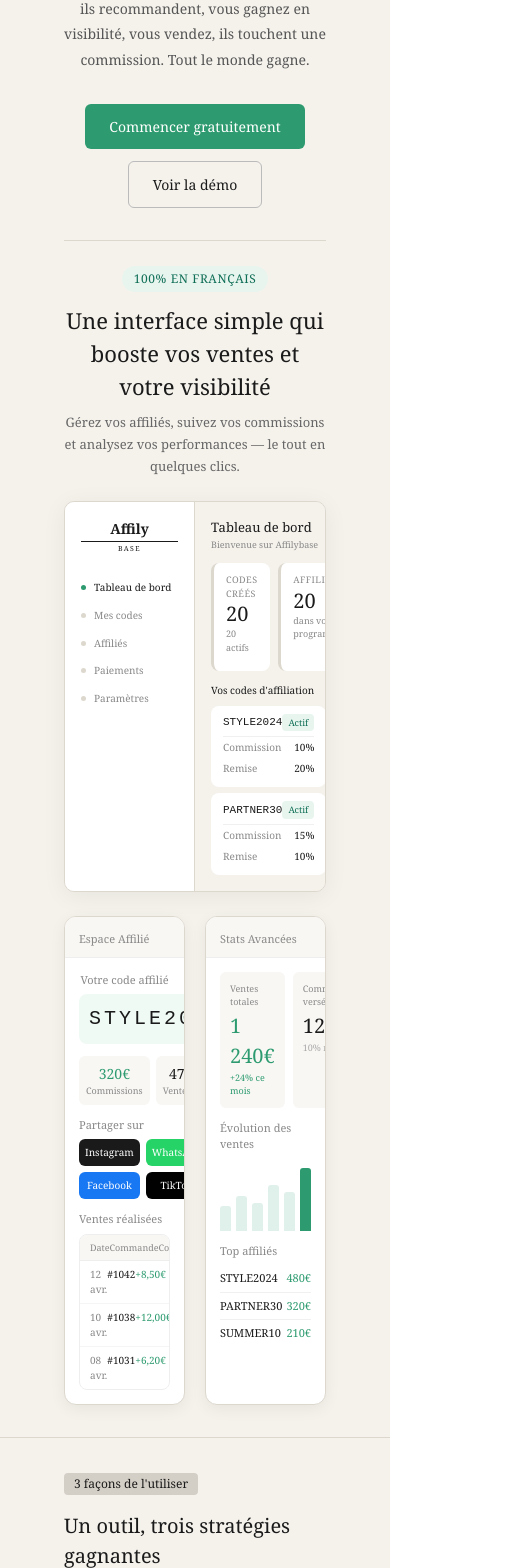
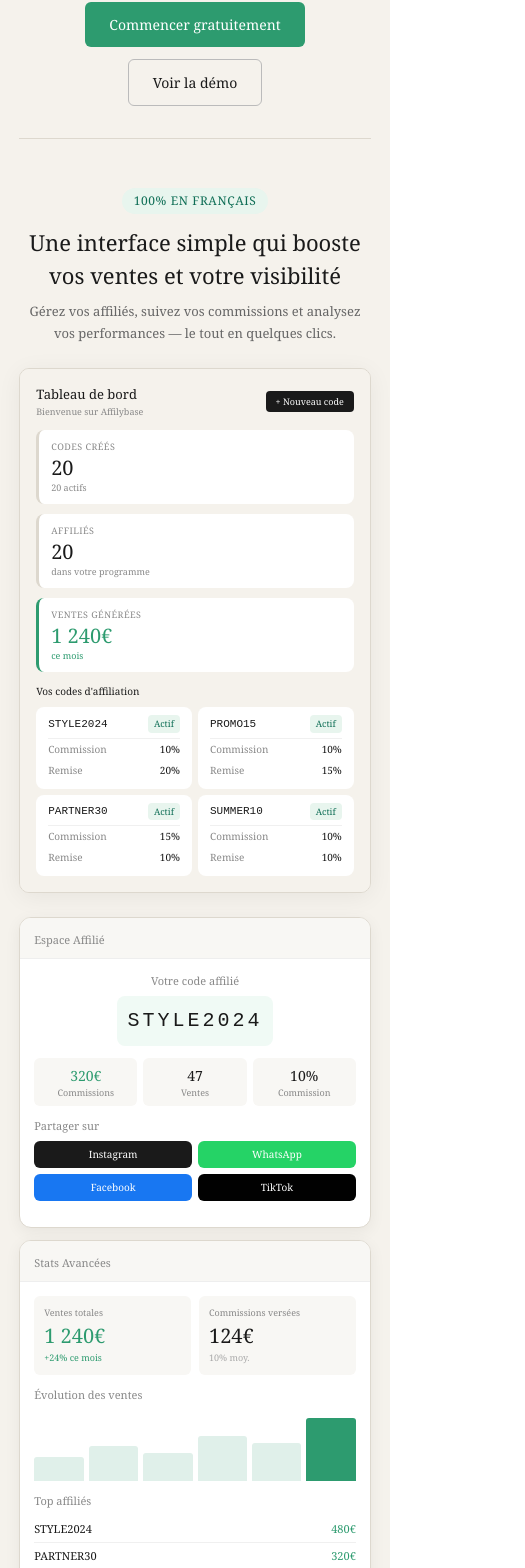
Before and after one commit to ukpt/affilybase, a Next.js app: page /landing in a window 390 px wide. Shown: the part 422-1990 px from the top of the page, 525 px wide, since content can reach past the window. Built offline with nearby package versions, Linux system fonts and the light colour scheme.

Commit message:
fix landing page responsive mobile

```diff
--- a/app/landing/page.tsx
+++ b/app/landing/page.tsx
@@ -2,8 +2,35 @@ export default function Landing() {
   return (
     <main style={{ fontFamily: 'Georgia, serif', maxWidth: '100%', margin: '0', background: '#F5F2EC', color: '#1a1a1a', minHeight: '100vh' }}>
 
+      <style>{`
+        .landing-pad { padding: 2rem 4rem; }
+        .landing-nav { padding: 1rem 4rem; }
+        .landing-hr { margin: 0 4rem; }
+        .grid-4 { display: grid; grid-template-columns: repeat(4,1fr); gap: 10px; }
+        .grid-3 { display: grid; grid-template-columns: repeat(3,1fr); gap: 12px; }
+        .grid-2 { display: grid; grid-template-columns: 1fr 1fr; gap: 20px; }
+        .grid-2-small { display: grid; grid-template-columns: 1fr 1fr; gap: 6px; }
+        .dashboard-wrap { margin: 0 4rem 1.5rem; display: flex; }
+        .hero-pad { padding: 3rem 4rem 0; text-align: center; }
+        .dashboard-hr { border: none; border-top: 0.5px solid #ddd8ce; margin: 0 4rem 1.5rem; }
+
+        @media (max-width: 768px) {
+          .landing-pad { padding: 1.5rem 1.2rem; }
+          .landing-nav { padding: 1rem 1.2rem; }
+          .landing-hr { margin: 0 1.2rem; }
+          .grid-4 { grid-template-columns: 1fr 1fr; gap: 8px; }
+          .grid-3 { grid-template-columns: 1fr; gap: 10px; }
+          .grid-2 { grid-template-columns: 1fr; gap: 12px; }
+          .grid-2-small { grid-template-columns: 1fr 1fr; gap: 6px; }
+          .dashboard-wrap { margin: 0 1.2rem 1.5rem; flex-direction: column; }
+          .hero-pad { padding: 2rem 1.2rem 0; }
+          .dashboard-hr { margin: 0 1.2rem 1.5rem; }
+          .hide-mobile { display: none; }
+        }
+      `}</style>
+
       {/* NAV */}
-      <nav style={{ display: 'flex', alignItems: 'center', justifyContent: 'space-between', padding: '1rem 4rem', borderBottom: '0.5px solid #ddd8ce' }}>
+      <nav className="landing-nav" style={{ display: 'flex', alignItems: 'center', justifyContent: 'space-between', borderBottom: '0.5px solid #ddd8ce' }}>
         <div style={{ display: 'flex', flexDirection: 'column', alignItems: 'center', lineHeight: 1 }}>
           <span style={{ fontSize: '22px', fontWeight: 700, letterSpacing: '0.04em' }}>Affily</span>
           <div style={{ width: '100%', height: '1px', background: '#1a1a1a', margin: '3px 0' }} />
@@ -16,7 +43,7 @@ export default function Landing() {
       </nav>
 
       {/* HERO */}
-      <div style={{ padding: '3rem 4rem 0', textAlign: 'center' }}>
+      <div className="hero-pad">
         <span style={{ display: 'inline-block', background: '#e0ede7', color: '#1a6645', fontSize: '12px', padding: '4px 14px', borderRadius: '20px', marginBottom: '1.2rem' }}>Compatible Shopify</span>
         <h1 style={{ fontSize: '30px', fontWeight: 400, lineHeight: 1.4, marginBottom: '1rem' }}>
           Boostez vos ventes Shopify<br />avec vos <span style={{ background: '#d4cfc6', padding: '2px 10px', borderRadius: '4px' }}>Partenaires</span>
@@ -31,16 +58,16 @@ export default function Landing() {
       </div>
 
       {/* DASHBOARD VISUEL */}
-      <hr style={{ border: 'none', borderTop: '0.5px solid #ddd8ce', margin: '0 4rem 1.5rem' }} />
-      <div style={{ textAlign: 'center', padding: '0 4rem 1.5rem' }}>
+      <hr className="dashboard-hr" />
+      <div className="landing-pad" style={{ textAlign: 'center', paddingBottom: '1.5rem' }}>
         <span style={{ display: 'inline-block', background: '#e8f5ee', color: '#0F6E56', fontSize: '12px', fontWeight: 500, padding: '4px 12px', borderRadius: '20px', marginBottom: '0.75rem', letterSpacing: '0.05em' }}>100% EN FRANÇAIS</span>
         <h2 style={{ fontSize: '22px', fontWeight: 400, marginBottom: '0.5rem' }}>Une interface simple qui booste vos ventes et votre visibilité</h2>
         <p style={{ fontSize: '13px', color: '#666', lineHeight: 1.7 }}>Gérez vos affiliés, suivez vos commissions et analysez vos performances — le tout en quelques clics.</p>
       </div>
 
       {/* Dashboard vendeur */}
-      <div style={{ margin: '0 4rem 1.5rem', border: '0.5px solid #ddd8ce', borderRadius: '10px', overflow: 'hidden', display: 'flex', boxShadow: '0 4px 24px rgba(0,0,0,0.06)' }}>
-        <div style={{ width: '130px', background: '#fff', borderRight: '0.5px solid #ddd8ce', padding: '1rem 0', flexShrink: 0 }}>
+      <div className="dashboard-wrap" style={{ border: '0.5px solid #ddd8ce', borderRadius: '10px', overflow: 'hidden', boxShadow: '0 4px 24px rgba(0,0,0,0.06)' }}>
+        <div className="hide-mobile" style={{ width: '130px', background: '#fff', borderRight: '0.5px solid #ddd8ce', padding: '1rem 0', flexShrink: 0 }}>
           <div style={{ display: 'flex', flexDirection: 'column', alignItems: 'center', marginBottom: '1.2rem', padding: '0 1rem' }}>
             <span style={{ fontSize: '14px', fontWeight: 700 }}>Affily</span>
             <div style={{ width: '100%', height: '1px', background: '#1a1a1a', margin: '2px 0' }} />
@@ -61,9 +88,7 @@ export default function Landing() {
             </div>
             <span style={{ background: '#1a1a1a', color: '#fff', borderRadius: '4px', padding: '4px 10px', fontSize: '9px' }}>+ Nouveau code</span>
           </div>
-
-          {/* Stats cards améliorées */}
-          <div style={{ display: 'grid', gridTemplateColumns: 'repeat(3,1fr)', gap: '8px', marginBottom: '0.75rem' }}>
+          <div className="grid-3" style={{ marginBottom: '0.75rem' }}>
             {[
               { label: 'Codes créés', val: '20', sub: '20 actifs', green: false },
               { label: 'Affiliés', val: '20', sub: 'dans votre programme', green: false },
@@ -76,11 +101,8 @@ export default function Landing() {
               </div>
             ))}
           </div>
-
           <div style={{ fontSize: '10px', fontWeight: 500, marginBottom: '0.5rem' }}>Vos codes d'affiliation</div>
-
-          {/* Code cards améliorées */}
-          <div style={{ display: 'grid', gridTemplateColumns: '1fr 1fr', gap: '6px' }}>
+          <div className="grid-2-small">
             {[['STYLE2024', '10%', '20%'], ['PROMO15', '10%', '15%'], ['PARTNER30', '15%', '10%'], ['SUMMER10', '10%', '10%']].map(([code, comm, remise], i) => (
               <div key={i} style={{ background: '#fff', borderRadius: '8px', padding: '8px 12px' }}>
                 <div style={{ display: 'flex', justifyContent: 'space-between', alignItems: 'center', marginBottom: '5px' }}>
@@ -89,11 +111,11 @@ export default function Landing() {
                 </div>
                 <div style={{ display: 'flex', justifyContent: 'space-between', padding: '3px 0', borderTop: '0.5px solid #f0f0f0' }}>
                   <span style={{ fontSize: '10px', color: '#888' }}>Commission</span>
-                  <span style={{ fontSize: '10px', fontWeight: 500, color: '#1a1a1a' }}>{comm}</span>
+                  <span style={{ fontSize: '10px', fontWeight: 500 }}>{comm}</span>
                 </div>
                 <div style={{ display: 'flex', justifyContent: 'space-between', padding: '3px 0' }}>
                   <span style={{ fontSize: '10px', color: '#888' }}>Remise</span>
-                  <span style={{ fontSize: '10px', fontWeight: 500, color: '#1a1a1a' }}>{remise}</span>
+                  <span style={{ fontSize: '10px', fontWeight: 500 }}>{remise}</span>
                 </div>
               </div>
             ))}
@@ -102,8 +124,8 @@ export default function Landing() {
       </div>
 
       {/* 2 écrans alignés */}
-      <div style={{ margin: '0 4rem 2rem', display: 'grid', gridTemplateColumns: '1fr 1fr', gap: '20px' }}>
-
+      <div className="landing-pad" style={{ paddingTop: 0 }}>
+        <div className="grid-2">
           {/* Espace affilié */}
           <div style={{ background: '#fff', borderRadius: '12px', border: '0.5px solid #ddd8ce', overflow: 'hidden', boxShadow: '0 4px 16px rgba(0,0,0,0.06)' }}>
             <div style={{ background: '#f8f7f4', padding: '8px 14px', borderBottom: '0.5px solid #eee' }}>
@@ -128,21 +150,6 @@ export default function Landing() {
               <div style={{ display: 'grid', gridTemplateColumns: '1fr 1fr', gap: '6px', marginBottom: '12px' }}>
                 {[['Instagram', '#1a1a1a'], ['WhatsApp', '#25D366'], ['Facebook', '#1877F2'], ['TikTok', '#010101']].map(([label, bg], i) => (
                   <div key={i} style={{ background: bg, color: 'white', borderRadius: '6px', padding: '6px', textAlign: 'center', fontSize: '10px' }}>{label}</div>
-              ))}
-            </div>
-            <div style={{ fontSize: '11px', color: '#888', marginBottom: '6px' }}>Ventes réalisées</div>
-            <div style={{ background: 'white', border: '0.5px solid #eee', borderRadius: '8px', overflow: 'hidden' }}>
-              <div style={{ display: 'grid', gridTemplateColumns: '1fr 1fr 1fr', padding: '6px 10px', background: '#f8f7f4', borderBottom: '0.5px solid #eee' }}>
-                {['Date', 'Commande', 'Commission'].map((h, i) => (
-                  <span key={i} style={{ fontSize: '9px', color: '#888', textAlign: i === 2 ? 'right' : 'left' }}>{h}</span>
-                ))}
-              </div>
-              {[['12 avr.', '#1042', '+8,50€'], ['10 avr.', '#1038', '+12,00€'], ['08 avr.', '#1031', '+6,20€']].map(([date, cmd, comm], i) => (
-                <div key={i} style={{ display: 'grid', gridTemplateColumns: '1fr 1fr 1fr', padding: '6px 10px', borderBottom: i < 2 ? '0.5px solid #f5f5f5' : 'none' }}>
-                  <span style={{ fontSize: '10px', color: '#888' }}>{date}</span>
-                  <span style={{ fontSize: '10px', color: '#1a1a1a' }}>{cmd}</span>
-                  <span style={{ fontSize: '10px', color: '#2D9B6F', textAlign: 'right' }}>{comm}</span>
-                </div>
                 ))}
               </div>
             </div>
@@ -182,14 +189,15 @@ export default function Landing() {
             </div>
           </div>
         </div>
+      </div>
 
       {/* 3 FAÇONS */}
       <hr style={{ border: 'none', borderTop: '0.5px solid #ddd8ce' }} />
-      <div style={{ padding: '2rem 4rem' }}>
+      <div className="landing-pad">
         <span style={{ display: 'inline-block', background: '#d4cfc6', padding: '2px 10px', borderRadius: '4px', fontSize: '12px', fontWeight: 500, marginBottom: '1rem' }}>3 façons de l'utiliser</span>
         <h2 style={{ fontSize: '20px', fontWeight: 400, marginBottom: '0.5rem' }}>Un outil, trois stratégies gagnantes</h2>
         <p style={{ fontSize: '13px', color: '#666', lineHeight: 1.7, marginBottom: '1.5rem' }}>Affilybase s'adapte à votre façon de vendre.</p>
-        <div style={{ display: 'grid', gridTemplateColumns: 'repeat(3,1fr)', gap: '12px' }}>
+        <div className="grid-3">
           {[
             { title: 'Créateurs de contenu', desc: "Donnez un code personnalisé à vos créateurs. Ils partagent, leur audience achète.", bg: '#e0ede7' },
             { title: 'Boutiques partenaires', desc: 'Collaborez avec des boutiques complémentaires. Recommandez-vous mutuellement.', bg: '#e8e4f0' },
@@ -207,7 +215,7 @@ export default function Landing() {
 
       {/* COMMENT CA MARCHE */}
       <hr style={{ border: 'none', borderTop: '0.5px solid #ddd8ce' }} />
-      <div style={{ padding: '2rem 4rem' }}>
+      <div className="landing-pad">
         <span style={{ display: 'inline-block', background: '#d4cfc6', padding: '2px 10px', borderRadius: '4px', fontSize: '12px', fontWeight: 500, marginBottom: '1rem' }}>Comment ça marche</span>
         <h2 style={{ fontSize: '20px', fontWeight: 400, marginBottom: '0.5rem' }}>En place en 5 minutes</h2>
         <p style={{ fontSize: '13px', color: '#666', lineHeight: 1.7, marginBottom: '1.5rem' }}>Pas besoin de développeur. Tout se configure depuis votre dashboard.</p>
@@ -228,11 +236,11 @@ export default function Landing() {
 
       {/* TARIFS */}
       <hr style={{ border: 'none', borderTop: '0.5px solid #ddd8ce' }} />
-      <div style={{ padding: '2rem 4rem' }}>
+      <div className="landing-pad">
         <span style={{ display: 'inline-block', background: '#d4cfc6', padding: '2px 10px', borderRadius: '4px', fontSize: '12px', fontWeight: 500, marginBottom: '1rem' }}>Tarifs</span>
         <h2 style={{ fontSize: '20px', fontWeight: 400, marginBottom: '0.5rem' }}>Simple et transparent</h2>
         <p style={{ fontSize: '13px', color: '#666', lineHeight: 1.7, marginBottom: '1.5rem' }}>Commencez gratuitement, évoluez selon vos besoins.</p>
-        <div style={{ display: 'grid', gridTemplateColumns: 'repeat(4,1fr)', gap: '10px' }}>
+        <div className="grid-4">
           {[
             { name: 'Free', price: '0€', period: "1 mois d'essai", features: ['1 code actif', '1 partenaire', 'Dashboard brandé', 'Lien court perso'], excluded: ['Stats avancées', 'Multi-boutiques', 'Support prioritaire'], popular: false },
             { name: 'Starter', price: '4.99€', period: 'par mois', features: ['20 codes actifs', '20 partenaires', 'Dashboard brandé', 'Lien court perso', 'Stats avancées'], excluded: ['Multi-boutiques', 'Support prioritaire'], popular: true },
@@ -244,7 +252,7 @@ export default function Landing() {
               <div style={{ fontSize: '13px', fontWeight: 500, marginBottom: '4px' }}>{name}</div>
               <div style={{ fontSize: '20px', fontWeight: 500, marginBottom: '2px' }}>{price}</div>
               <div style={{ fontSize: '11px', color: '#888', marginBottom: '12px' }}>{period}</div>
-              <ul style={{ listStyle: 'none', display: 'flex', flexDirection: 'column', gap: '5px' }}>
+              <ul style={{ listStyle: 'none', display: 'flex', flexDirection: 'column', gap: '5px', padding: 0, margin: 0 }}>
                 {features.map((f, j) => <li key={j} style={{ fontSize: '11px', color: '#555', display: 'flex', gap: '5px' }}><span style={{ color: '#2D9B6F' }}>✓</span>{f}</li>)}
                 {excluded.map((f, j) => <li key={j} style={{ fontSize: '11px', color: '#bbb', display: 'flex', gap: '5px' }}><span>✗</span>{f}</li>)}
               </ul>
@@ -255,11 +263,11 @@ export default function Landing() {
 
       {/* CHIFFRES */}
       <hr style={{ border: 'none', borderTop: '0.5px solid #ddd8ce' }} />
-      <div style={{ padding: '2rem 4rem' }}>
+      <div className="landing-pad">
         <span style={{ display: 'inline-block', background: '#d4cfc6', padding: '2px 10px', borderRadius: '4px', fontSize: '12px', fontWeight: 500, marginBottom: '1rem' }}>Affilybase en chiffres</span>
         <h2 style={{ fontSize: '20px', fontWeight: 400, marginBottom: '0.5rem' }}>Déjà adopté par des boutiques Shopify</h2>
         <p style={{ fontSize: '13px', color: '#666', lineHeight: 1.7, marginBottom: '1.5rem' }}>Des premiers résultats encourageants.</p>
-        <div style={{ display: 'grid', gridTemplateColumns: 'repeat(3,1fr)', gap: '12px' }}>
+        <div className="grid-3">
           {[['+ 150', 'Boutiques actives'], ['2 500+', 'Ventes générées'], ['4.9/5', 'Note moyenne']].map(([val, label], i) => (
             <div key={i} style={{ textAlign: 'center', padding: '1.25rem', background: '#fff', border: '0.5px solid #ddd8ce', borderRadius: '10px' }}>
               <div style={{ fontSize: '20px', fontWeight: 700, marginBottom: '4px' }}>{val}</div>
@@ -271,11 +279,11 @@ export default function Landing() {
 
       {/* AVIS */}
       <hr style={{ border: 'none', borderTop: '0.5px solid #ddd8ce' }} />
-      <div style={{ padding: '2rem 4rem' }}>
+      <div className="landing-pad">
         <span style={{ display: 'inline-block', background: '#d4cfc6', padding: '2px 10px', borderRadius: '4px', fontSize: '12px', fontWeight: 500, marginBottom: '1rem' }}>Avis clients</span>
         <h2 style={{ fontSize: '20px', fontWeight: 400, marginBottom: '0.5rem' }}>Ils utilisent Affilybase</h2>
         <p style={{ fontSize: '13px', color: '#666', lineHeight: 1.7, marginBottom: '1.5rem' }}>Des boutiques Shopify qui ont boosté leurs ventes grâce à leurs partenaires.</p>
-        <div style={{ display: 'grid', gridTemplateColumns: 'repeat(3,1fr)', gap: '12px' }}>
+        <div className="grid-3">
           {[
             { text: "En moins d'une semaine j'avais 5 créatrices qui partageaient mes produits. Les ventes ont suivi immédiatement.", name: 'Sophie L.', shop: 'Boutique mode — Paris', avatarBg: '#1a1a1a', avatarColor: '#fff', initials: 'L' },
             { text: "Affilybase m'a permis de lancer mon programme en 10 minutes. Mes clients fidèles sont devenus mes meilleurs vendeurs.", name: 'Marc R.', shop: 'Accessoires sport — Lyon', avatarBg: '#E8F5F0', avatarColor: '#2D9B6F', initials: 'A' },
@@ -298,7 +306,7 @@ export default function Landing() {
 
       {/* FAQ */}
       <hr style={{ border: 'none', borderTop: '0.5px solid #ddd8ce' }} />
-      <div style={{ padding: '2rem 4rem' }}>
+      <div className="landing-pad">
         <span style={{ display: 'inline-block', background: '#d4cfc6', padding: '2px 10px', borderRadius: '4px', fontSize: '12px', fontWeight: 500, marginBottom: '1rem' }}>FAQ</span>
         <h2 style={{ fontSize: '20px', fontWeight: 400, marginBottom: '0.5rem' }}>Questions fréquentes</h2>
         <p style={{ fontSize: '13px', color: '#666', lineHeight: 1.7, marginBottom: '1.5rem' }}>Tout ce que vous voulez savoir avant de commencer.</p>
@@ -318,14 +326,14 @@ export default function Landing() {
       </div>
 
       {/* CTA */}
-      <div style={{ padding: '2.5rem 4rem', textAlign: 'center', borderTop: '0.5px solid #ddd8ce' }}>
+      <div className="landing-pad" style={{ textAlign: 'center', borderTop: '0.5px solid #ddd8ce' }}>
         <h2 style={{ fontSize: '24px', fontWeight: 400, marginBottom: '0.75rem' }}>Prêt à <span style={{ background: '#d4cfc6', padding: '2px 10px', borderRadius: '4px' }}>booster vos ventes</span> ?</h2>
         <p style={{ fontSize: '13px', color: '#666', marginBottom: '1.5rem' }}>Rejoignez les boutiques Shopify qui utilisent Affilybase pour vendre plus.</p>
         <a href="/login" style={{ background: '#2D9B6F', color: '#fff', borderRadius: '6px', padding: '0.85rem 1.75rem', fontSize: '14px', fontWeight: 500, textDecoration: 'none' }}>Commencer gratuitement — sans engagement</a>
       </div>
 
       {/* FOOTER */}
-      <div style={{ background: '#1a1a1a', padding: '1.25rem 4rem', display: 'flex', alignItems: 'center', justifyContent: 'space-between', flexWrap: 'wrap', gap: '10px' }}>
+      <div className="landing-pad" style={{ background: '#1a1a1a', display: 'flex', alignItems: 'center', justifyContent: 'space-between', flexWrap: 'wrap', gap: '10px' }}>
         <div style={{ display: 'flex', flexDirection: 'column', alignItems: 'center', lineHeight: 1 }}>
           <span style={{ fontSize: '18px', fontWeight: 700, color: '#fff', letterSpacing: '0.04em' }}>Affily</span>
           <div style={{ width: '100%', height: '1px', background: '#fff', margin: '3px 0' }} />
```
Lines whose indentation alone changed are shown as unchanged.
